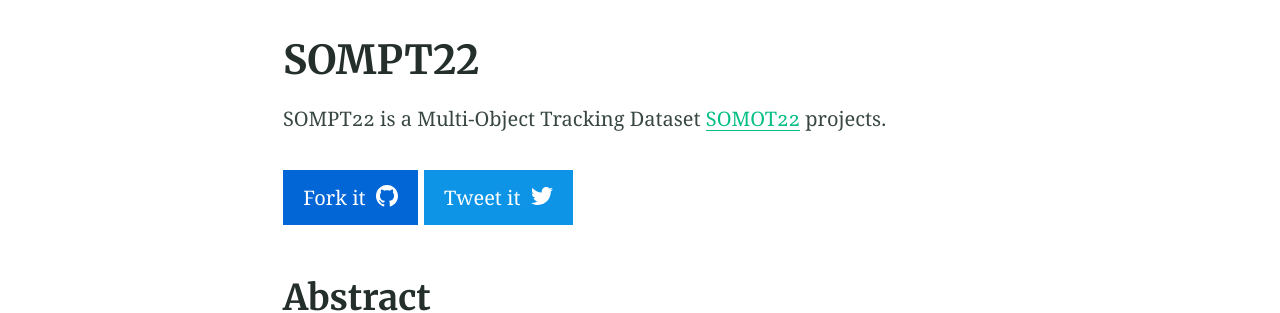
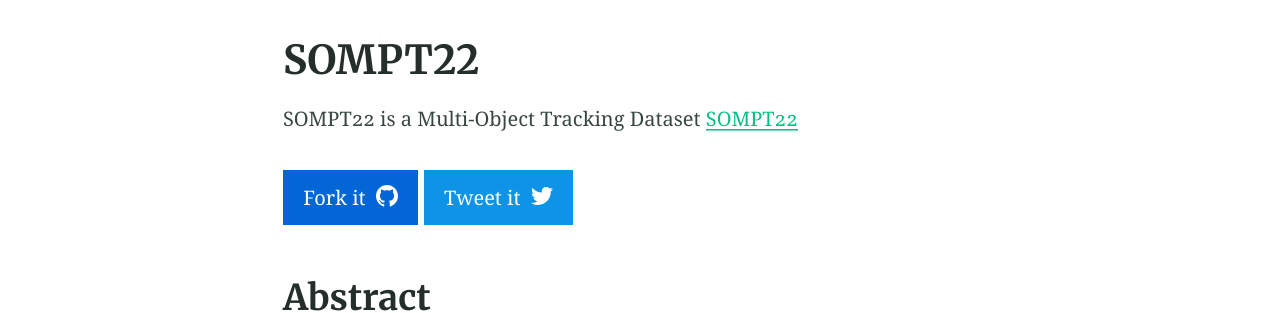
Before and after one commit to sompt22/sompt22.github.io, a Jekyll site: the page built from index.md, in a window 1280 px wide and 900 px high. Shown: the part 410-723 px from the top of the window. Built offline with Jekyll 4.4.1, drawn with Linux system fonts in a browser that asks for light colours.

Commit message:
Page edit

```diff
--- a/_config.yml
+++ b/_config.yml
@@ -93,7 +93,7 @@
 # 7. Site settings
 encoding: utf-8 # Make sure the encoding is right
 lang: en-GB # Set the site language
-title: "Alembic" # Site name or title, also used in jekyll-seo-tag
+title: "" # Site name or title, also used in jekyll-seo-tag
 logo: "/assets/logos/logo.svg" # Site logo, also used in jekyll-seo-tag
 description: "Alembic is a starting point for Jekyll projects. Rather than starting from scratch, this boilerplate is designed to get the ball rolling immediately" # Site description and default description, also used in jekyll-seo-tag
 url: "https://alembic.darn.es" # Site url, also used in jekyll-seo-tag
--- a/index.md
+++ b/index.md
@@ -7,9 +7,9 @@
 excerpt: "Alembic is a starting point for [Jekyll](https://jekyllrb.com/) projects. Rather than starting from scratch, this boilerplate is designed to get the ball rolling immediately. Install it, configure it, tweak it, push it."
 ---
 
-SOMPT22 is a Multi-Object Tracking Dataset [SOMOT22](https://github.com/sompt22) projects.
+SOMPT22 is a Multi-Object Tracking Dataset [SOMPT22](https://github.com/sompt22)
 
-{% include button.html text="Fork it" icon="github" link="https://github.com/youonlytrackonce" color="#0366d6" %} {% include button.html text="Tweet it" icon="twitter" link="https://twitter.com/" color="#0d94e7" %}
+{% include button.html text="Fork it" icon="github" link="https://github.com/sompt22" color="#0366d6" %} {% include button.html text="Tweet it" icon="twitter" link="https://twitter.com/" color="#0d94e7" %}
 
 
 ## Abstract
```
